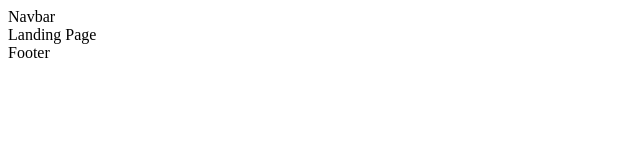
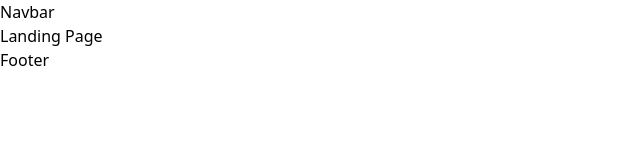
Before and after one commit to chingu-voyages/v42-bears-team-40, a Next.js app: page / in a window 1280 px wide. Shown: the top 160 px of the page, without its empty margins (0-640 px from the left). Built offline with nearby package versions, Linux system fonts and the light colour scheme.

Commit message:
Add tailwindcss to project

```diff
--- a/package.json
+++ b/package.json
@@ -55,7 +55,10 @@
   "devDependencies": {
     "@types/node": "18.11.18",
     "@types/react": "18.0.26",
+    "autoprefixer": "^10.4.13",
+    "postcss": "^8.4.21",
     "prisma": "^4.8.1",
+    "tailwindcss": "^3.2.4",
     "typescript": "4.9.4"
   }
 }
--- /dev/null
+++ b/postcss.config.js
@@ -0,0 +1,6 @@
+module.exports = {
+  plugins: {
+    tailwindcss: {},
+    autoprefixer: {},
+  },
+}
--- a/src/pages/_app.tsx
+++ b/src/pages/_app.tsx
@@ -1,4 +1,6 @@
 import type { AppProps } from 'next/app';
+
+import "../styles/globals.css";
 
 export default function App({ Component, pageProps }: AppProps) {
   return <Component {...pageProps} />;
--- /dev/null
+++ b/src/styles/globals.css
@@ -0,0 +1,3 @@
+@tailwind base;
+@tailwind components;
+@tailwind utilities;
--- /dev/null
+++ b/tailwind.config.js
@@ -0,0 +1,8 @@
+/** @type {import('tailwindcss').Config} */
+module.exports = {
+  content: ["./src/**/*.{js,ts,jsx,tsx}"],
+  theme: {
+    extend: {},
+  },
+  plugins: [],
+}
```
Also changed, not shown: 1 other file (tests, documents, lock files or other folders).
